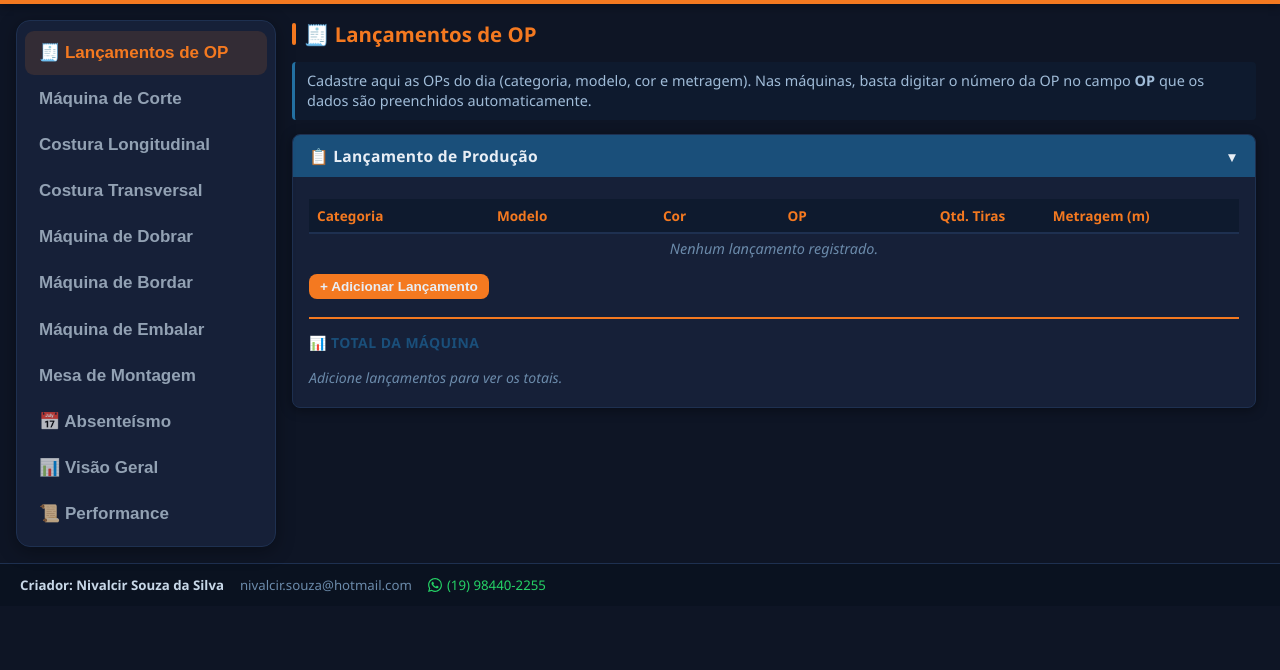
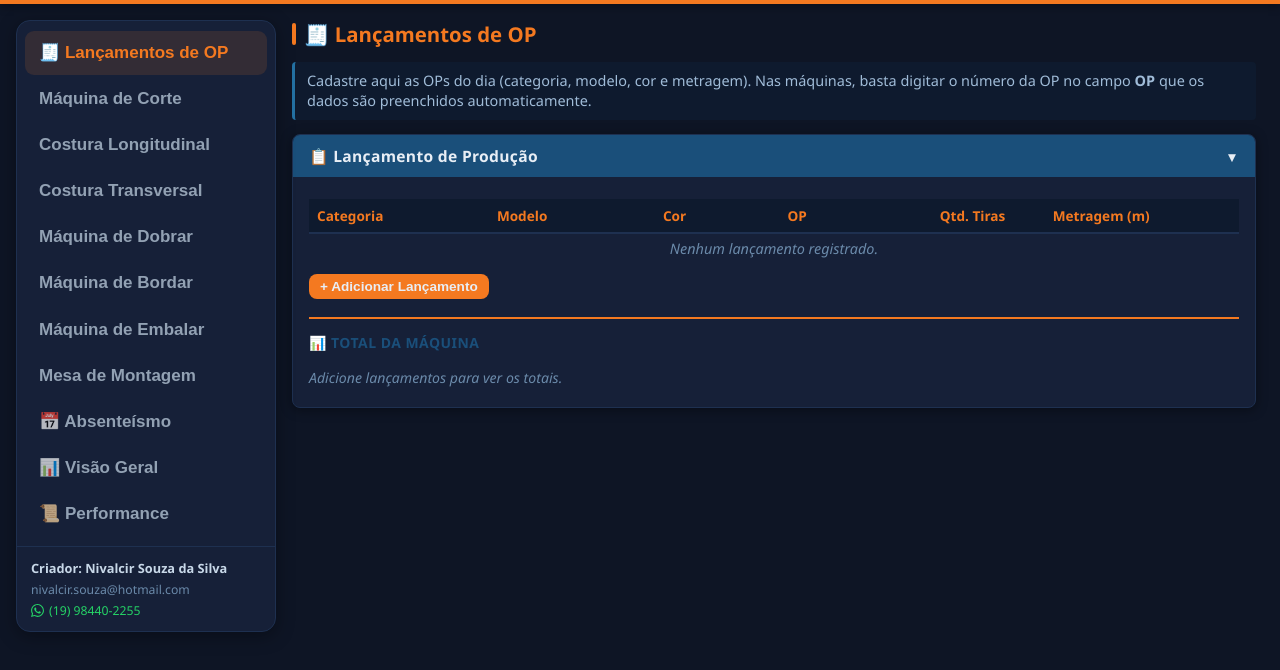
Before and after one commit to NivalcirNotebook/sistema-producao-casa-linda, a website: page index.html in a window 1280 px wide. Shown: the part 94-764 px from the top of the page. Drawn offline with Linux system fonts and the light colour scheme; no server answers.

Commit message:
Move rodapé para baixo das abas na sidebar (empilhado)
Co-Authored-By: Claude Sonnet 4.6 <noreply@anthropic.com>

```diff
--- a/css/style.css
+++ b/css/style.css
@@ -161,6 +161,8 @@ header {
   overflow-y: auto;
   overflow-x: hidden;
   -webkit-overflow-scrolling: touch;
+  display: flex;
+  flex-direction: column;
 }
 
 .tabs {
@@ -837,7 +839,9 @@ main { flex: 1; min-width: 0; padding: 0 8px 16px 0; }
     overflow-y: hidden;
     border-right: none;
     border-bottom: none;
+    display: block;
   }
+  .app-footer { display: none; }
   .tabs {
     flex-direction: row;
     min-width: max-content;
@@ -957,25 +961,25 @@ main { flex: 1; min-width: 0; padding: 0 8px 16px 0; }
   border: 1px solid var(--red);
 }
 
-/* ===== FOOTER ===== */
+/* ===== FOOTER (dentro da sidebar) ===== */
 .app-footer {
-  padding: 12px 20px;
-  background: #0a1220;
+  margin-top: auto;
+  padding: 12px 14px;
   border-top: 1px solid var(--border);
 }
 
 .app-footer-info {
   display: flex;
-  flex-wrap: wrap;
-  align-items: center;
-  gap: 6px 16px;
-  font-size: 0.78rem;
+  flex-direction: column;
+  gap: 4px;
+  font-size: 0.72rem;
   color: var(--gray-400);
 }
 
 .app-footer-creator {
   font-weight: 600;
   color: var(--gray-700);
+  font-size: 0.75rem;
 }
 
 .app-footer-link {
@@ -994,8 +998,8 @@ main { flex: 1; min-width: 0; padding: 0 8px 16px 0; }
 .app-footer-zap:hover { color: #1ebe5a; }
 
 .zap-icon {
-  width: 14px;
-  height: 14px;
+  width: 13px;
+  height: 13px;
   fill: currentColor;
   flex-shrink: 0;
 }
--- a/index.html
+++ b/index.html
@@ -39,17 +39,8 @@
   <div class="layout">
     <aside class="tabs-wrapper">
       <nav class="tabs" id="tabs"></nav>
-    </aside>
 
-    <main>
-      <div id="main-content"></div>
-    </main>
-  </div>
-
-  <!-- ===== TOAST ===== -->
-  <div id="toast"></div>
-
-  <!-- ===== FOOTER ===== -->
+      <!-- FOOTER dentro da sidebar -->
       <footer class="app-footer">
         <div class="app-footer-info">
           <span class="app-footer-creator">Criador: Nivalcir Souza da Silva</span>
@@ -62,6 +53,12 @@
           </a>
         </div>
       </footer>
+    </aside>
+
+    <main>
+      <div id="main-content"></div>
+    </main>
+  </div>
 
   <!-- ===== SCRIPTS ===== -->
   <script src="js/data.js"></script>
```
Lines whose indentation alone changed are shown as unchanged.
